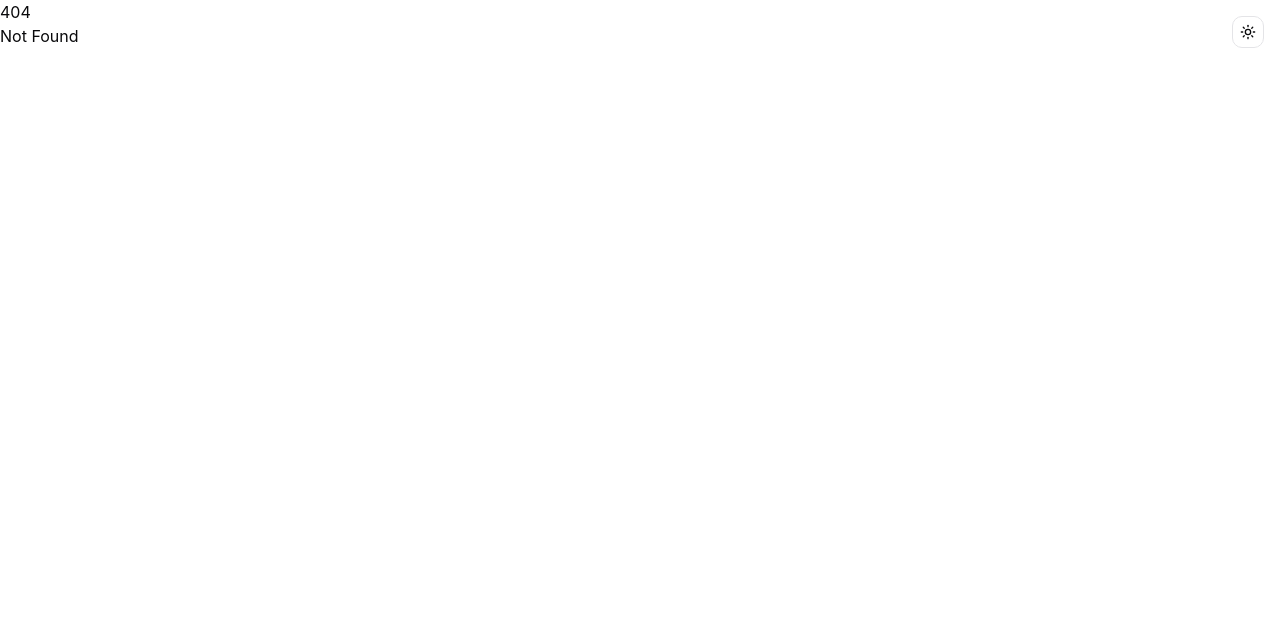
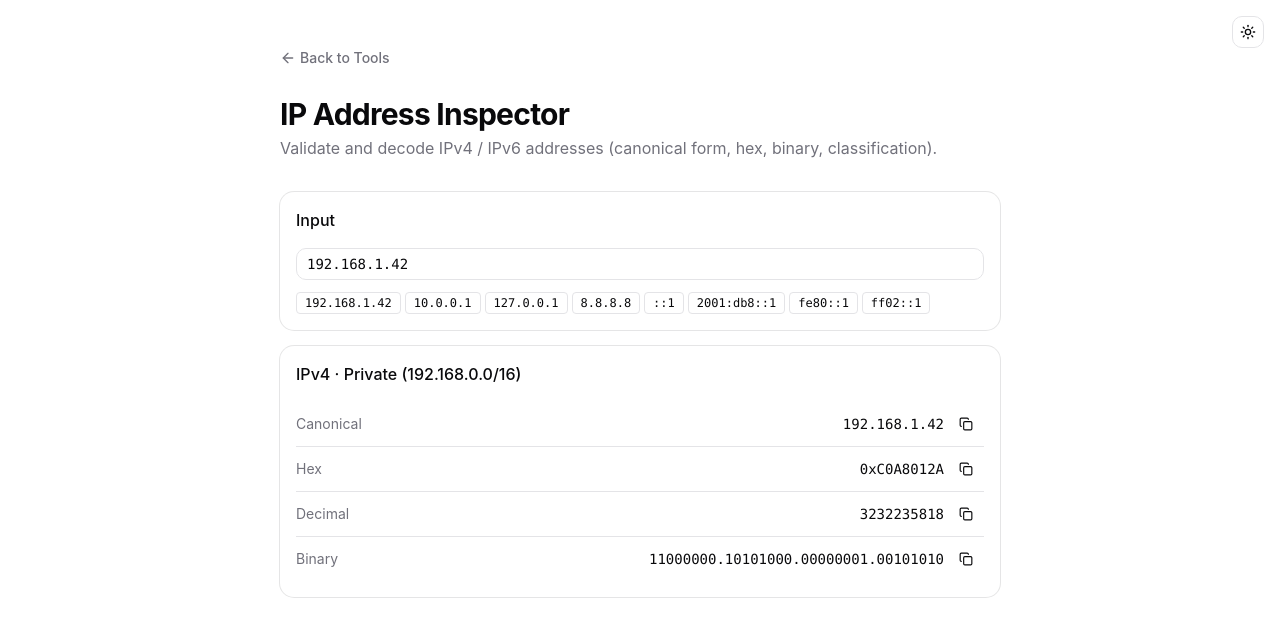
Before and after one commit to orykr/tool.ory.kr, a SvelteKit app in the folder frontend/: page /ip in a window 1280 px wide. Before the commit this address had no page. Shown: the top 636 px of the page. Built offline with nearby package versions, Linux system fonts and the light colour scheme.

Commit message:
feat(ip): add IPv4/IPv6 inspector with classification

```diff
--- /dev/null
+++ b/frontend/src/lib/ip.ts
@@ -0,0 +1,129 @@
+export type IpVersion = 4 | 6;
+
+export interface IpInfo {
+	version: IpVersion;
+	original: string;
+	canonical: string;
+	hex: string;
+	decimal: string;
+	binary: string;
+	classification: string;
+}
+
+export function inspectIp(input: string): IpInfo {
+	const value = input.trim();
+	if (!value) throw new Error("Empty input.");
+	if (value.includes(":")) return inspectIpv6(value);
+	return inspectIpv4(value);
+}
+
+function inspectIpv4(input: string): IpInfo {
+	const parts = input.split(".");
+	if (parts.length !== 4) throw new Error("IPv4 must have 4 octets.");
+	const octets = parts.map((p) => {
+		if (!/^\d+$/.test(p)) throw new Error(`Octet '${p}' is not numeric.`);
+		const n = Number(p);
+		if (n < 0 || n > 255) throw new Error(`Octet ${n} out of range (0–255).`);
+		return n;
+	});
+	const big = (BigInt(octets[0]) << 24n) | (BigInt(octets[1]) << 16n) | (BigInt(octets[2]) << 8n) | BigInt(octets[3]);
+
+	return {
+		version: 4,
+		original: input,
+		canonical: octets.join("."),
+		hex: "0x" + big.toString(16).padStart(8, "0").toUpperCase(),
+		decimal: big.toString(10),
+		binary: octets.map((o) => o.toString(2).padStart(8, "0")).join("."),
+		classification: classifyIpv4(octets, big)
+	};
+}
+
+function classifyIpv4(octets: number[], n: bigint): string {
+	if (octets[0] === 10) return "Private (10.0.0.0/8)";
+	if (octets[0] === 172 && octets[1] >= 16 && octets[1] <= 31) return "Private (172.16.0.0/12)";
+	if (octets[0] === 192 && octets[1] === 168) return "Private (192.168.0.0/16)";
+	if (octets[0] === 127) return "Loopback (127.0.0.0/8)";
+	if (octets[0] === 169 && octets[1] === 254) return "Link-local (169.254.0.0/16)";
+	if (octets[0] >= 224 && octets[0] <= 239) return "Multicast (224.0.0.0/4)";
+	if (octets[0] >= 240) return "Reserved (240.0.0.0/4)";
+	if (octets[0] === 0) return "Reserved (0.0.0.0/8)";
+	return "Public";
+}
+
+function inspectIpv6(input: string): IpInfo {
+	const groups = expandIpv6(input);
+	const big = groups.reduce((acc, g) => (acc << 16n) | BigInt(g), 0n);
+
+	const canonical = compressIpv6(groups);
+	return {
+		version: 6,
+		original: input,
+		canonical,
+		hex: "0x" + big.toString(16).padStart(32, "0"),
+		decimal: big.toString(10),
+		binary: groups.map((g) => g.toString(2).padStart(16, "0")).join(":"),
+		classification: classifyIpv6(groups, big)
+	};
+}
+
+function expandIpv6(input: string): number[] {
+	if (input === "::") return new Array(8).fill(0);
+	const parts = input.split("::");
+	if (parts.length > 2) throw new Error("Invalid IPv6: multiple '::' segments.");
+
+	const left = parts[0] ? parts[0].split(":") : [];
+	const right = parts.length > 1 && parts[1] ? parts[1].split(":") : [];
+
+	const allHex = [...left, ...right];
+	for (const h of allHex) {
+		if (!/^[0-9a-fA-F]{1,4}$/.test(h)) throw new Error(`Invalid IPv6 group: ${h}`);
+	}
+
+	const explicit = left.length + right.length;
+	if (parts.length === 1 && explicit !== 8) throw new Error("IPv6 must have 8 groups.");
+	if (parts.length === 2 && explicit > 7) throw new Error("Too many groups for '::' shorthand.");
+
+	const fillCount = parts.length === 2 ? 8 - explicit : 0;
+	const result = [
+		...left.map((h) => parseInt(h, 16)),
+		...new Array(fillCount).fill(0),
+		...right.map((h) => parseInt(h, 16))
+	];
+	return result;
+}
+
+function compressIpv6(groups: number[]): string {
+	const hexGroups = groups.map((g) => g.toString(16));
+	let bestStart = -1;
+	let bestLen = 0;
+	let curStart = -1;
+	let curLen = 0;
+	for (let i = 0; i < hexGroups.length; i++) {
+		if (groups[i] === 0) {
+			if (curStart < 0) curStart = i;
+			curLen++;
+			if (curLen > bestLen) {
+				bestLen = curLen;
+				bestStart = curStart;
+			}
+		} else {
+			curStart = -1;
+			curLen = 0;
+		}
+	}
+	if (bestLen < 2) return hexGroups.join(":");
+	const before = hexGroups.slice(0, bestStart).join(":");
+	const after = hexGroups.slice(bestStart + bestLen).join(":");
+	return `${before}::${after}`;
+}
+
+function classifyIpv6(groups: number[], n: bigint): string {
+	if (n === 0n) return "Unspecified (::)";
+	if (n === 1n) return "Loopback (::1)";
+	if ((groups[0] & 0xfe00) === 0xfc00) return "Unique local (fc00::/7)";
+	if ((groups[0] & 0xffc0) === 0xfe80) return "Link-local (fe80::/10)";
+	if ((groups[0] & 0xff00) === 0xff00) return "Multicast (ff00::/8)";
+	if (groups[0] === 0x2001 && groups[1] === 0xdb8) return "Documentation (2001:db8::/32)";
+	return "Global unicast";
+}
--- a/frontend/src/routes/+page.svelte
+++ b/frontend/src/routes/+page.svelte
@@ -206,6 +206,11 @@
 			href: "/json-xml",
 			title: "JSON ↔ XML Converter",
 			description: "Convert between JSON and XML with attribute support."
+		},
+		{
+			href: "/ip",
+			title: "IP Address Inspector",
+			description: "Validate and decode IPv4/IPv6 with classification."
 		}
 	];
 </script>
--- /dev/null
+++ b/frontend/src/routes/ip/+page.svelte
@@ -0,0 +1,110 @@
+<script lang="ts">
+	import * as Card from "$lib/components/ui/card/index.js";
+	import { Button } from "$lib/components/ui/button/index.js";
+	import { Input } from "$lib/components/ui/input/index.js";
+	import { Label } from "$lib/components/ui/label/index.js";
+	import ArrowLeft from "@lucide/svelte/icons/arrow-left";
+	import Copy from "@lucide/svelte/icons/copy";
+	import Check from "@lucide/svelte/icons/check";
+	import { inspectIp } from "$lib/ip";
+
+	let input = $state("192.168.1.42");
+
+	let result = $derived.by(() => {
+		try {
+			return { ok: true as const, info: inspectIp(input) };
+		} catch (e) {
+			return { ok: false as const, error: (e as Error).message };
+		}
+	});
+
+	const samples = [
+		"192.168.1.42",
+		"10.0.0.1",
+		"127.0.0.1",
+		"8.8.8.8",
+		"::1",
+		"2001:db8::1",
+		"fe80::1",
+		"ff02::1"
+	];
+
+	let copied = $state<string | null>(null);
+	async function copy(key: string, value: string) {
+		await navigator.clipboard.writeText(value);
+		copied = key;
+		setTimeout(() => (copied = null), 1200);
+	}
+</script>
+
+<main class="container mx-auto max-w-3xl px-6 py-12">
+	<nav class="mb-6">
+		<a
+			href="/"
+			class="text-muted-foreground hover:text-foreground inline-flex items-center gap-1 text-sm font-medium transition-colors"
+		>
+			<ArrowLeft class="h-4 w-4" />
+			Back to Tools
+		</a>
+	</nav>
+
+	<header class="mb-8">
+		<h1 class="text-3xl font-bold tracking-tight">IP Address Inspector</h1>
+		<p class="text-muted-foreground mt-1">
+			Validate and decode IPv4 / IPv6 addresses (canonical form, hex, binary, classification).
+		</p>
+	</header>
+
+	<Card.Root class="mb-4">
+		<Card.Header><Card.Title class="text-base">Input</Card.Title></Card.Header>
+		<Card.Content class="space-y-3">
+			<Input bind:value={input} class="font-mono" placeholder="192.168.0.1 or 2001:db8::1" />
+			<div class="flex flex-wrap gap-1">
+				{#each samples as s (s)}
+					<button
+						type="button"
+						class="bg-background hover:bg-muted rounded border px-2 py-0.5 font-mono text-xs"
+						onclick={() => (input = s)}
+					>
+						{s}
+					</button>
+				{/each}
+			</div>
+		</Card.Content>
+	</Card.Root>
+
+	{#if result.ok}
+		{@const info = result.info}
+		<Card.Root>
+			<Card.Header>
+				<Card.Title class="text-base">IPv{info.version} · {info.classification}</Card.Title>
+			</Card.Header>
+			<Card.Content>
+				<dl class="divide-y">
+					{#each [
+						{ k: "Canonical", v: info.canonical, key: "c" },
+						{ k: "Hex", v: info.hex, key: "h" },
+						{ k: "Decimal", v: info.decimal, key: "d" },
+						{ k: "Binary", v: info.binary, key: "b" }
+					] as item, i (i)}
+						<div class="flex items-center justify-between gap-3 py-2">
+							<dt class="text-muted-foreground text-sm">{item.k}</dt>
+							<div class="flex items-center gap-1">
+								<dd class="font-mono text-sm break-all">{item.v}</dd>
+								<Button variant="ghost" size="sm" onclick={() => copy(item.key, item.v)}>
+									{#if copied === item.key}<Check />{:else}<Copy />{/if}
+								</Button>
+							</div>
+						</div>
+					{/each}
+				</dl>
+			</Card.Content>
+		</Card.Root>
+	{:else}
+		<div
+			class="border-destructive/50 bg-destructive/10 text-destructive rounded-md border p-3 text-sm"
+		>
+			{result.error}
+		</div>
+	{/if}
+</main>
```
